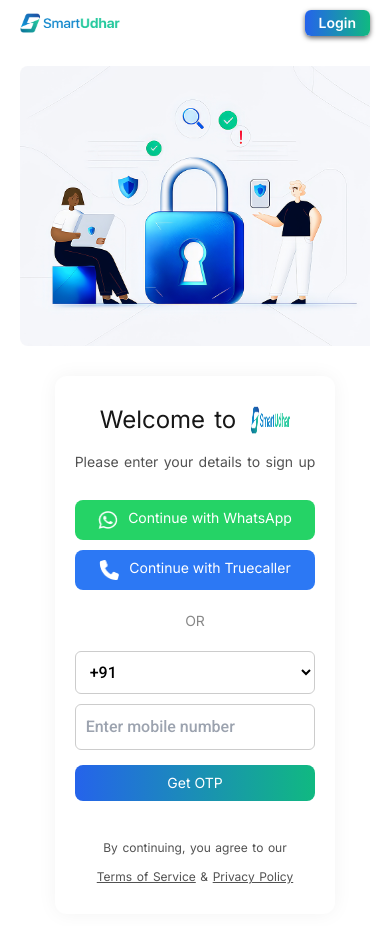
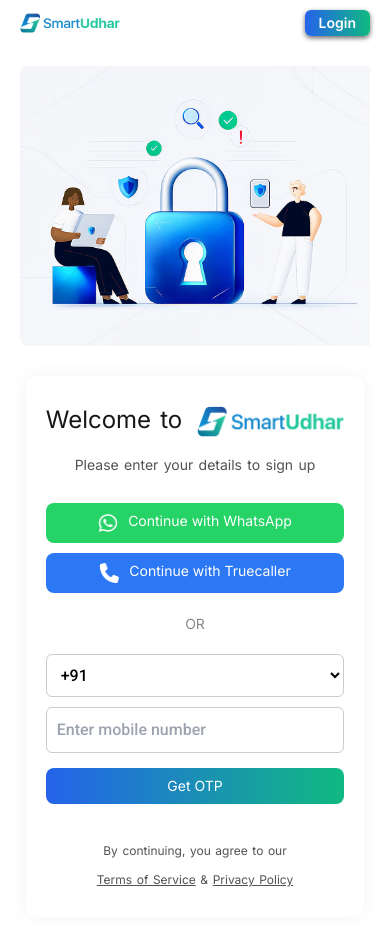
Before and after one commit to PiyushUrode/Smart-udhar, a React (Vite) app: page /signup in a window 390 px wide. Shown: the top 926 px of the page. Built offline with nearby package versions, Linux system fonts and the light colour scheme; a web font is replaced by a local one.

Commit message:
first commit2 respons done aLL

```diff
--- a/src/Pages/LoginPage.jsx
+++ b/src/Pages/LoginPage.jsx
@@ -1,6 +1,6 @@
 import logo from '../assets/logo/logo_hr.png';
 import lockImage from '../assets/login/login side img.png';
-import icon from '../assets/logo/icon3.png';
+import icon from '../assets/icon.png';
 
 import { Link } from 'react-router-dom';
 
--- a/src/Pages/Signuppage.jsx
+++ b/src/Pages/Signuppage.jsx
@@ -28,11 +28,11 @@
 
         <div className="login-form-container">
           <div className="login-card">
-            <h2 className='l-head'>
+            <h2 className='l-head' style={{ display:'ruby' }}>
               Welcome to
-                <img style={{ marginLeft: '15px',  }} src={logo} alt="" className='max-w-[10vw]' />
+                <img style={{ marginLeft: '15px', maxWidth:'147px' }} src={logo} alt=""  />
             </h2>
-            <p className='l-para'>Please enter your details to sign up</p>
+            <p className='l-para' style={{ marginTop:'20px' }}>Please enter your details to sign up</p>
 
             <button className="btn whatsapp">
               <img src={whatsapp} alt="" />
--- a/src/Styles/Homepage.css
+++ b/src/Styles/Homepage.css
@@ -1999,7 +1999,7 @@
   }
 
   .store-buttons {
-    justify-content: center;
+    justify-content: left;
   }
 
   .smart-right {
```
Also changed, not shown: src/assets/icon.png (added).
